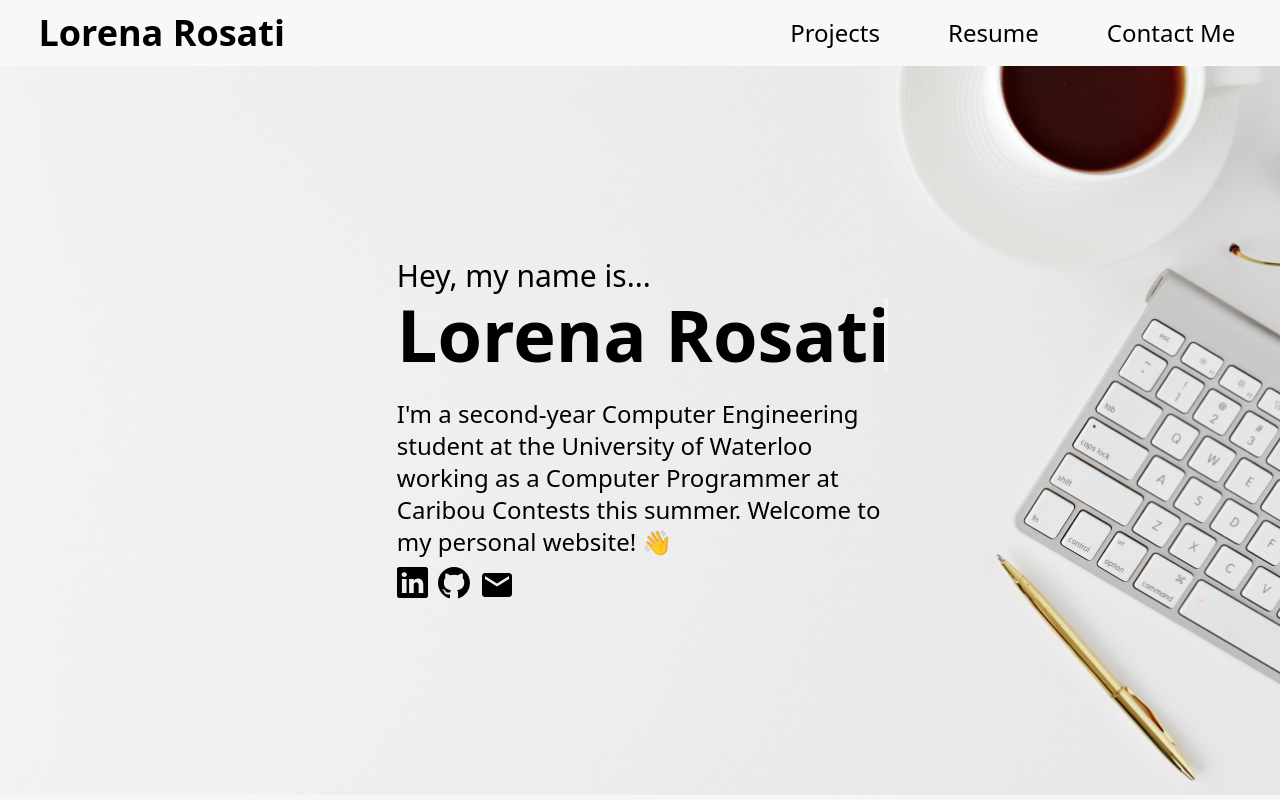
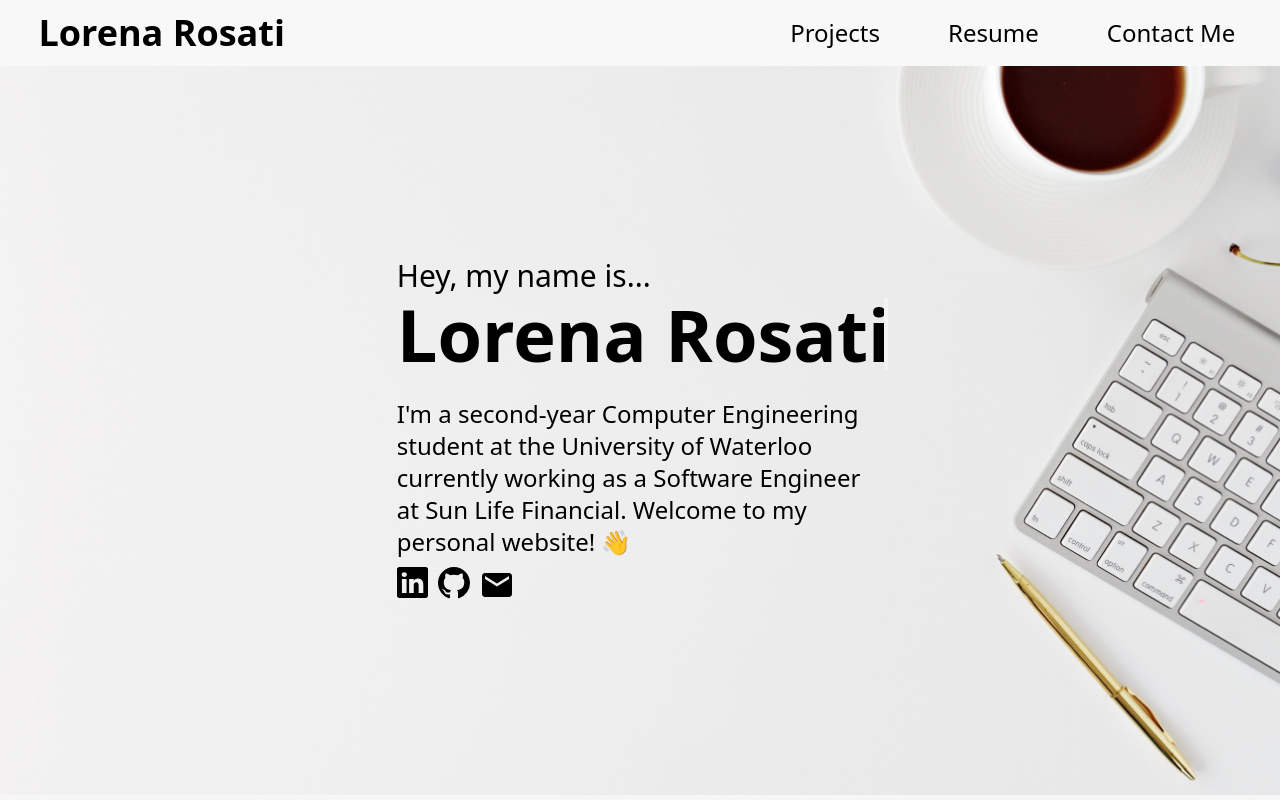
Before and after one commit to lorena-rosati/personal-website, a React (Create React App) app: page / in a window 1280 px wide. Shown: the top 800 px of the page. Built offline with nearby package versions, Linux system fonts and the light colour scheme.

Commit message:
Update Home.jsx

```diff
--- a/src/components/Home.jsx
+++ b/src/components/Home.jsx
@@ -24,7 +24,7 @@ const Home = () => {
         <div className={style.about}>
             <h4 className={style.intro}>Hey, my name is...</h4>
             <div className={style.namebigdiv}><div className={style.namediv}><h1 className={style.name}>Lorena Rosati</h1></div><div></div></div>
-            <p className={style.bio}>I'm a second-year Computer Engineering student at the University of Waterloo working as a Computer Programmer at Caribou Contests this summer. Welcome to my personal website! 👋</p>
+            <p className={style.bio}>I'm a second-year Computer Engineering student at the University of Waterloo currently working as a Software Engineer at Sun Life Financial. Welcome to my personal website! 👋</p>
             <div className={style.iconcontainer}>
               <div className={style.linkedin}>
                 <a href="https://www.linkedin.com/in/lorenarosati/" target="_blank"><BsLinkedin size={31} /> </a>
```
